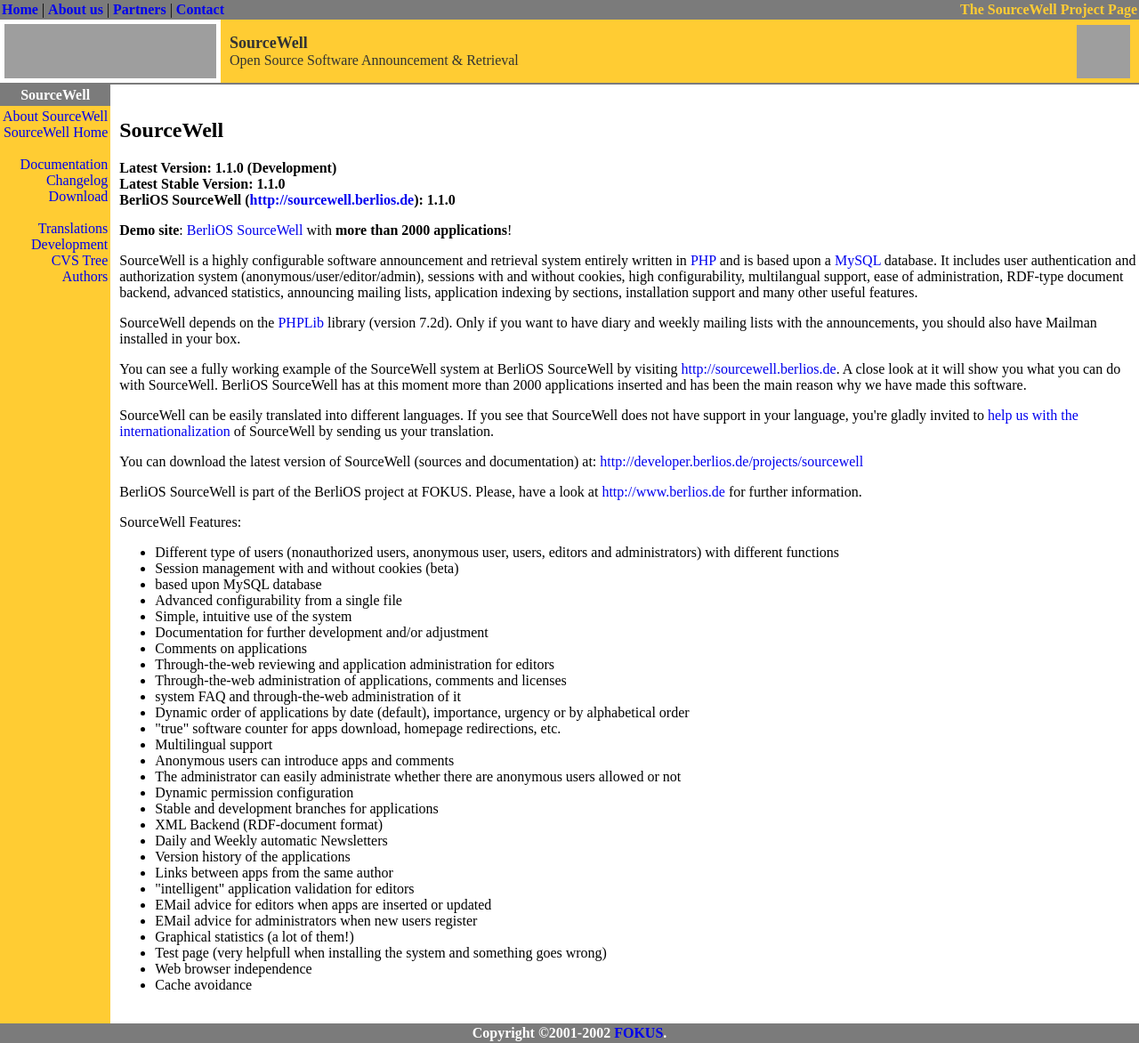
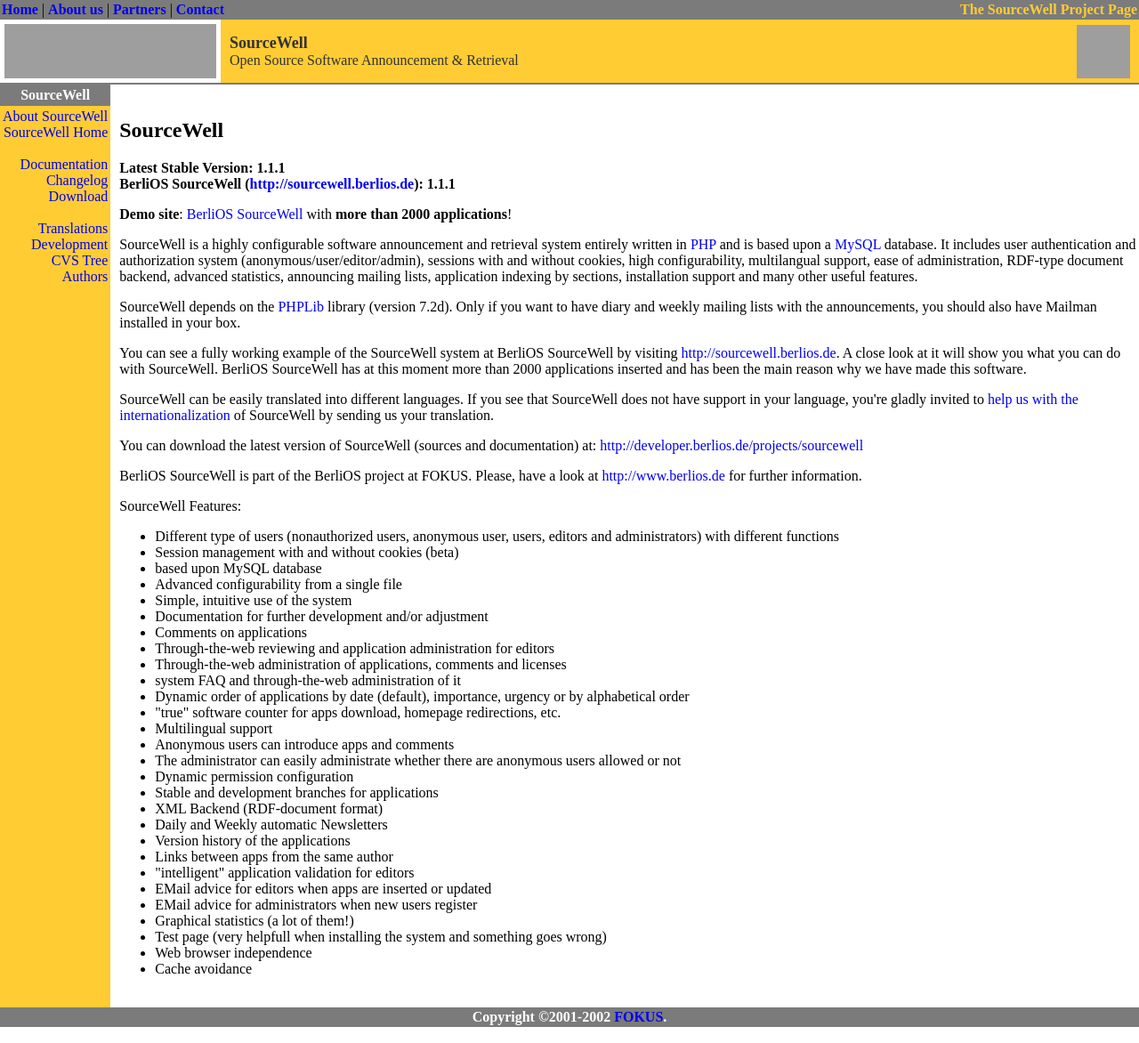
Before and after one commit to BackupTheBerlios/sourcewell, a PHP site: page /sourcewell/html/ in a window 1280 px wide. Shown: the whole page at 89% size. Run offline with PHP 8.4, Linux system fonts and the light colour scheme; grey boxes are pictures that could not be loaded.

Commit message:
change version number

```diff
--- a/sourcewell1/html/index.php
+++ b/sourcewell1/html/index.php
@@ -2,10 +2,10 @@
 
 ######################################################################
 # SourceWell: Software Announcement & Retrieval System
-# ================================================
+# ====================================================
 #
-# Copyright (c) 2001 by
-#                Lutz Henckel (lutz.henckel@fokus.gmd.de) and
+# Copyright (c) 2001-2003 by
+#                Lutz Henckel (lutz.henckel@fokus.fraunhofer.de) and
 #                Gregorio Robles (grex@scouts-es.org)
 #
 # BerliOS SourceWell: http://sourcewell.berlios.de
@@ -27,9 +27,8 @@ require("./include/header.inc");
 
 <P><H2>SourceWell</H2>
 
-<P><B>Latest Version: 1.1.0 (Development)</b>
-<BR><b>Latest Stable Version: 1.1.0</B>
-<br><b>BerliOS SourceWell (<a href="http://sourcewell.berlios.de">http://sourcewell.berlios.de</a>): 1.1.0</b>
+<P><b>Latest Stable Version: 1.1.1</B>
+<br><b>BerliOS SourceWell (<a href="http://sourcewell.berlios.de">http://sourcewell.berlios.de</a>): 1.1.1</b>
 
 <p><b>Demo site</b>: <a href="http://sourcewell.berlios.de">BerliOS SourceWell</a> with <b>more than 2000 applications</b>!
 
```
